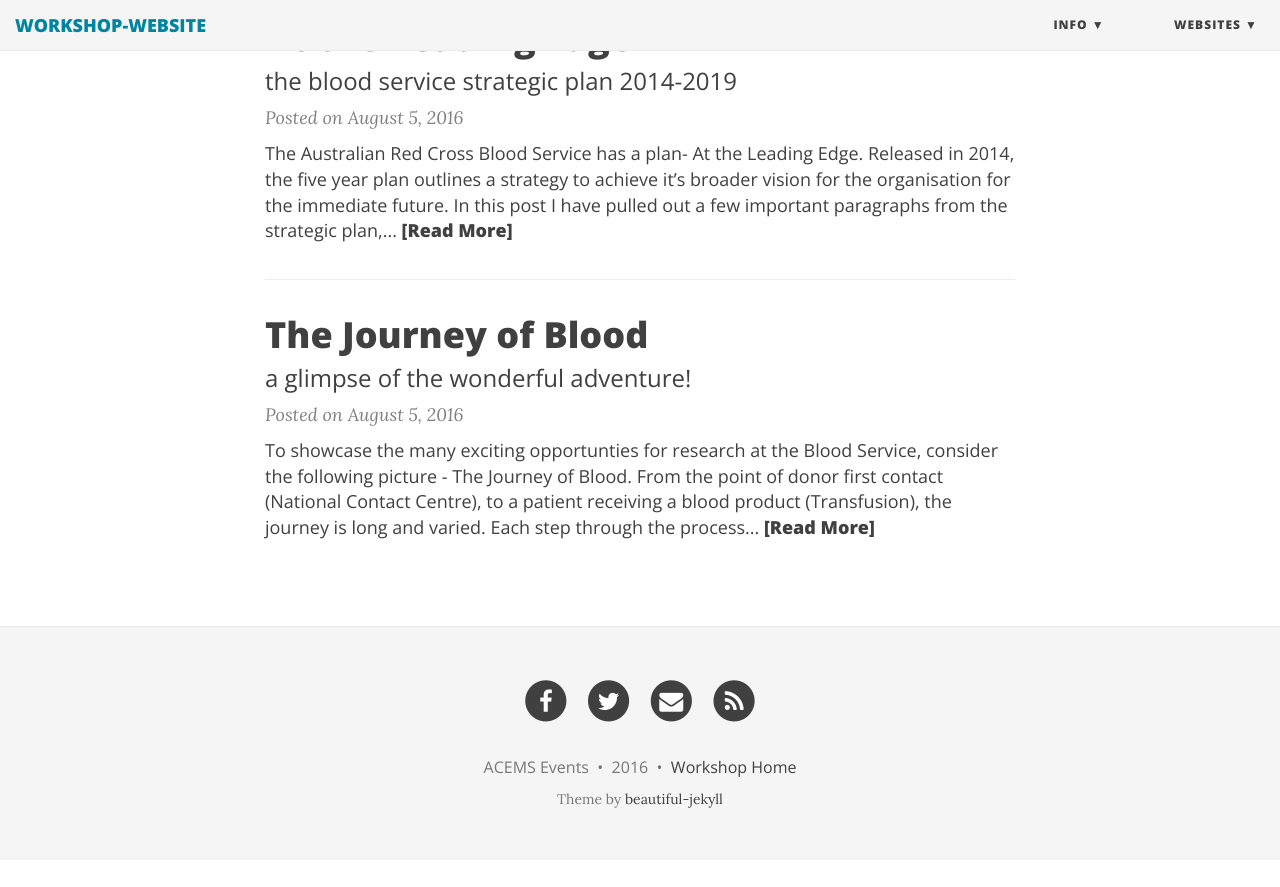
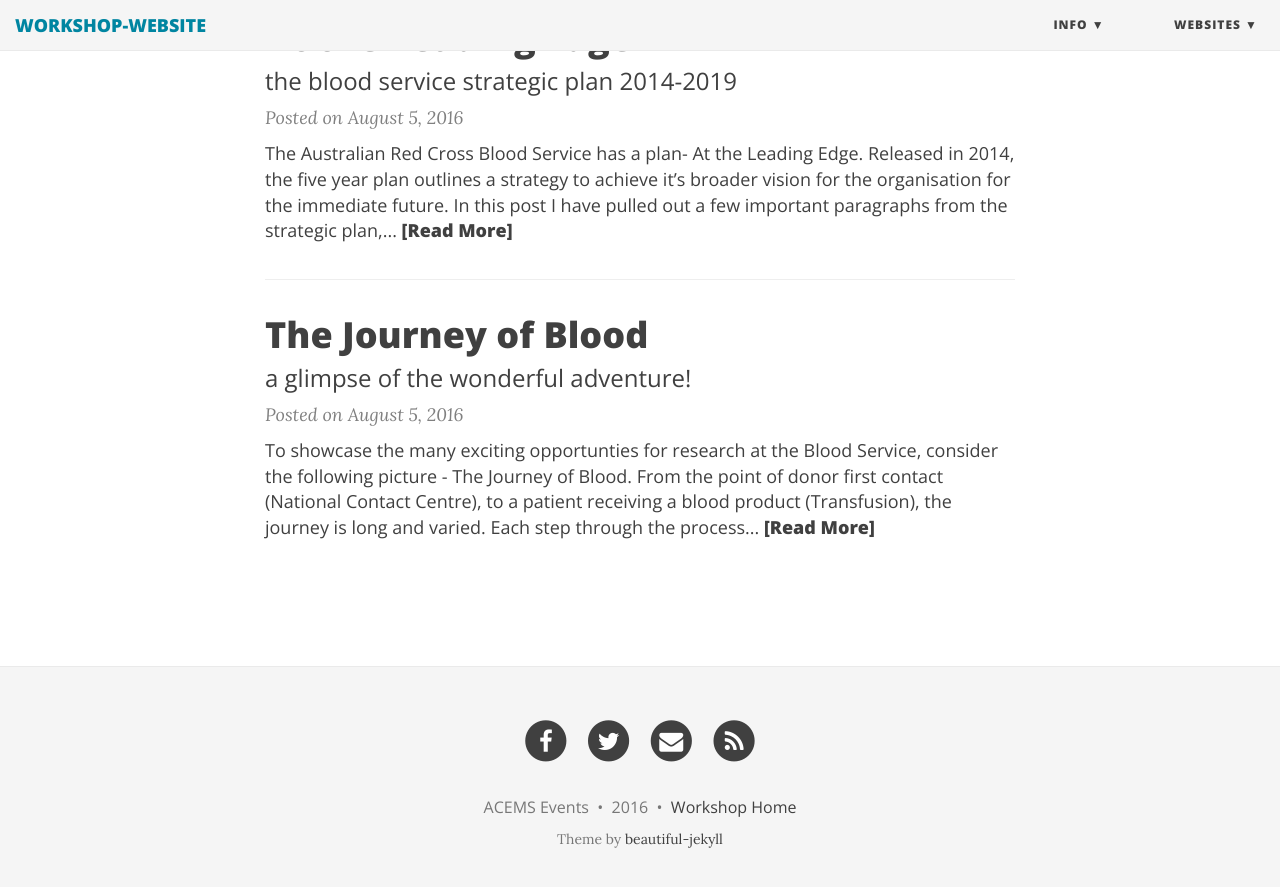
Before and after one commit to stephentwright/acems-bloodservice-workshop, a Jekyll site: the page built from index.html, in a window 1280 px wide and 900 px high, scrolled down 821 px. Shown: the top 887 px of the window. Built offline with Jekyll 4.4.1, drawn with Linux system fonts in a browser that asks for light colours; nearby versions of some CDN libraries; the list of posts is cut into pages by our own code; comment, search, counter and statistics services are not loaded; before the commit the page ends 1681 px from its top, so only the background shows below that.

Commit message:
enable discussion on themes1
enables comments on all pages and add a page for discussion of themes and introductions

```diff
--- a/_config.yml
+++ b/_config.yml
@@ -26,6 +26,7 @@
   Info:
     - Event Information: "event-info"
     - Participating Organisations: "event-orgs"
+    - Research Themes & Discussion: "themes-discussion"
   Websites:
     - ACEMS: "http://acems.org.au/"
     - Blood Service: "http://www.donateblood.com.au/research"
@@ -96,6 +97,7 @@
       path: "" # all files
     values:
       layout: "page"
+      comments: true
       show-avatar: true
 
 # Exclude these files from production site
```
